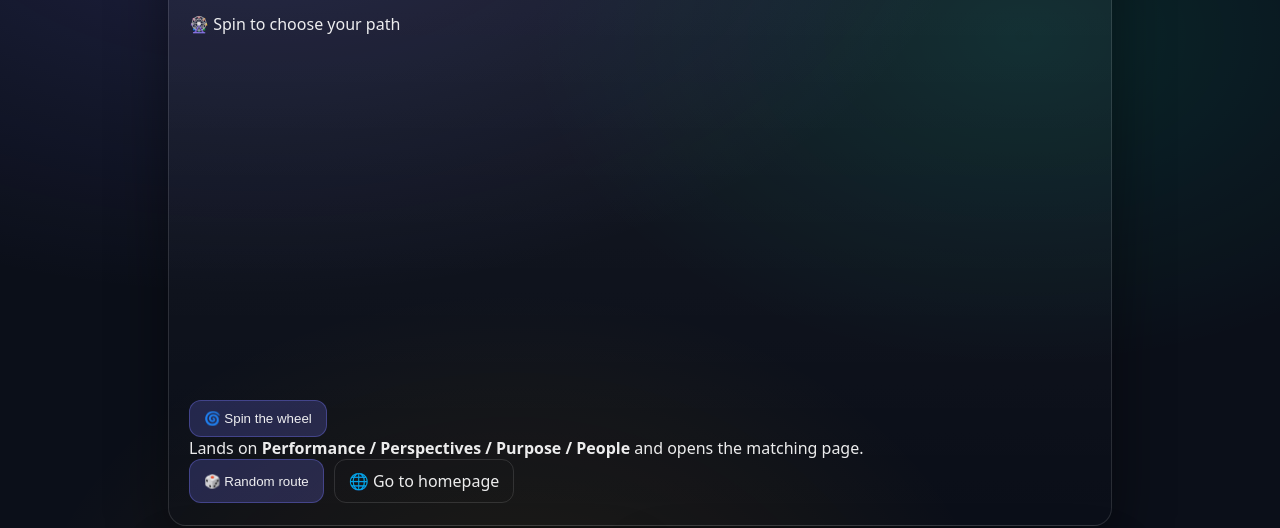
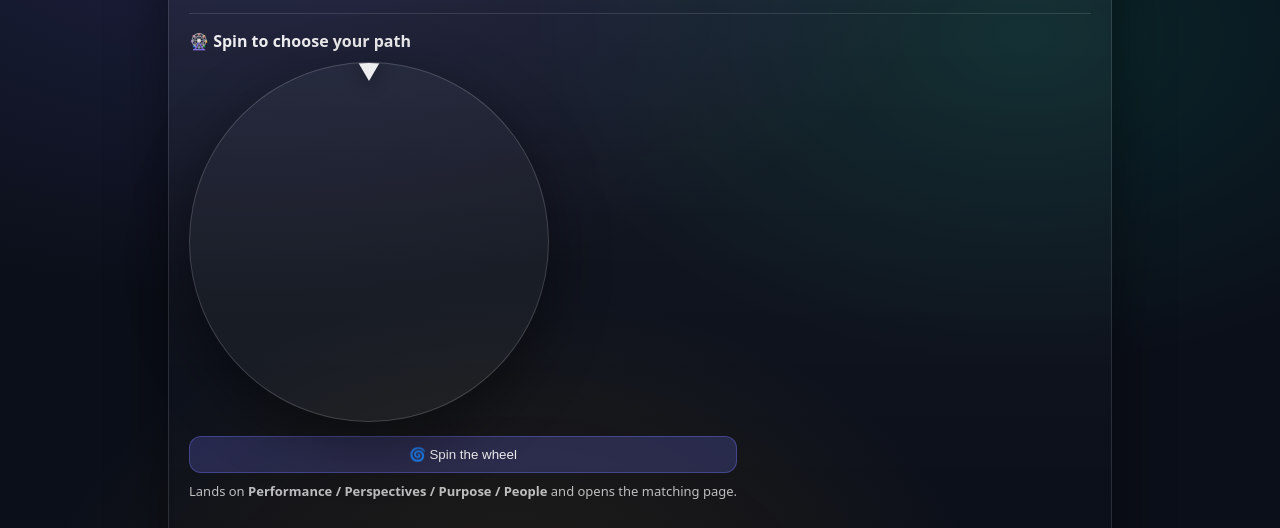
Before and after one commit to 08826117d/xjcoffeemachine, a plain HTML site: page index.html in a window 1280 px wide. Shown: the part 204-732 px from the top of the page. Drawn offline with Linux system fonts and the light colour scheme.

Commit message:
Update styles.css

```diff
--- a/styles.css
+++ b/styles.css
@@ -193,3 +193,74 @@ h1 {
 .card .emoji {
   filter: saturate(1.1);
 }
+
+.wheelWrap {
+  margin-top: 16px;
+  border-top: 1px solid rgba(255,255,255,0.12);
+  padding-top: 16px;
+}
+
+.wheelTitle {
+  font-weight: 700;
+  margin-bottom: 10px;
+  color: rgba(255,255,255,0.92);
+}
+
+.wheelRow {
+  display: flex;
+  gap: 14px;
+  align-items: center;
+  flex-wrap: wrap;
+}
+
+.wheelBox {
+  position: relative;
+  width: 360px;
+  height: 360px;
+  border-radius: 999px;
+  border: 1px solid rgba(255,255,255,0.16);
+  background: rgba(255,255,255,0.04);
+  box-shadow: 0 18px 60px rgba(0,0,0,0.45);
+  overflow: hidden;
+}
+
+#wheel {
+  display: block;
+}
+
+.wheelPin {
+  position: absolute;
+  top: -6px;
+  left: 50%;
+  transform: translateX(-50%);
+  width: 0;
+  height: 0;
+  border-left: 14px solid transparent;
+  border-right: 14px solid transparent;
+  border-top: 24px solid rgba(255,255,255,0.92);
+  filter: drop-shadow(0 6px 8px rgba(0,0,0,0.35));
+}
+
+.wheelActions {
+  min-width: 240px;
+  display: flex;
+  flex-direction: column;
+  gap: 10px;
+}
+
+.wheelNote {
+  color: rgba(255,255,255,0.72);
+  font-size: 13px;
+  line-height: 1.35;
+}
+
+.wheelResult {
+  color: rgba(255,255,255,0.92);
+  font-weight: 650;
+  min-height: 20px;
+}
+
+@media (max-width: 720px) {
+  .wheelBox { width: 320px; height: 320px; }
+  #wheel { width: 320px; height: 320px; }
+}
```
